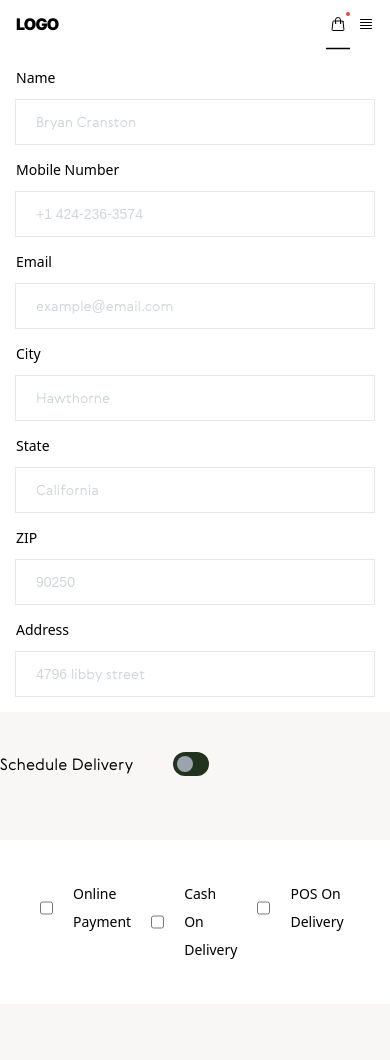
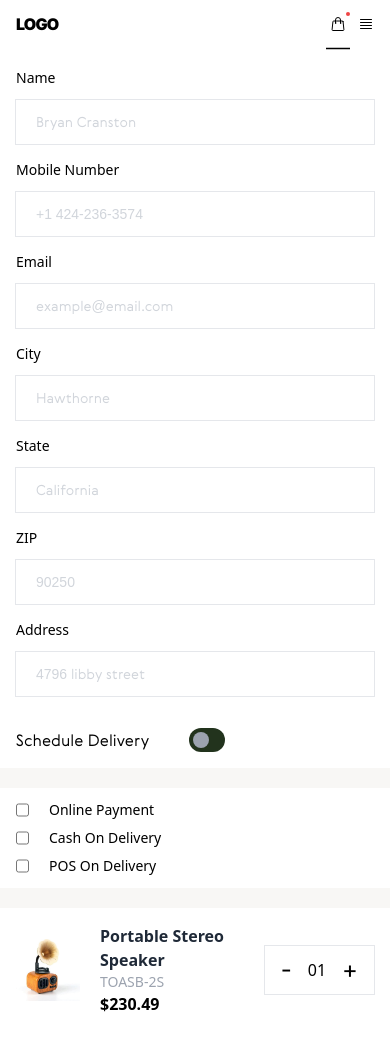
Before and after one commit to sazzadtanim/8-3-2023-ecomm-checkout, a Next.js app: page / in a window 390 px wide. Shown: the top 1060 px of the page. Built offline with nearby package versions, Linux system fonts and the light colour scheme.

Commit message:
responsive sm done

```diff
--- a/src/app/Header.tsx
+++ b/src/app/Header.tsx
@@ -25,10 +25,10 @@ function Header() {
           "
           >
             {links.map((nav, index) => (
-              <>
+              <div key={index}>
                 <Link href={nav.url}>{nav.title}</Link>
                 <div className="w-[5px] h-[5px] bg-black rounded-full last:hidden" />
-              </>
+              </div>
             ))}
           </ul>
         </nav>
--- a/src/app/page.tsx
+++ b/src/app/page.tsx
@@ -11,8 +11,8 @@ import { boxShadow } from "./offlineData";
 
 export default function Home() {
   return (
-    <main className="flex container mx-auto justify-between gap-10 mb-20 flex-col sm:flex-row">
-      <div className="flex flex-col gap-10 flex-1 ">
+    <main className="flex container mx-auto justify-between sm:gap-10 sm:mb-20 flex-col sm:flex-row">
+      <div className="flex flex-col sm:gap-10 flex-1 ">
         <DeliveryInformation />
         <ScheduleDelivery />
         <PaymentMethod />
@@ -24,9 +24,12 @@ export default function Home() {
 
 function PaymentMethod() {
   return (
-    <div className="payment_method mb-10" title="Payment Method">
+    <div className="payment_method sm:mb-10 py-5 sm:py-0" title="Payment Method">
       <Headline title="payment method" />
-      <motion.div className="form bg-white p-10 flex" whileHover={boxShadow}>
+      <motion.div
+        className="form bg-white sm:p-10 px-4 py-2 xl:flex"
+        whileHover={boxShadow}
+      >
         <Input
           label="online payment"
           type="checkbox"
--- a/src/components/OrderSummary.tsx
+++ b/src/components/OrderSummary.tsx
@@ -29,7 +29,7 @@ const productCards: ProductCardProps[] = [
 export default function OrderSummary() {
   return (
     <div
-      className="right_section max-w-2xl flex-1 grid mb-10"
+      className="right_section max-w-2xl flex-1 grid sm:mb-10"
       title="Order Summary"
     >
       <div className="absolute">
@@ -37,7 +37,7 @@ export default function OrderSummary() {
         <Headline title="order summary" />
       </div>
       <motion.div
-        className="product_summary_cart p-10 bg-white mt-12 flex flex-col justify-between"
+        className="product_summary_cart p-4 sm:p-10 bg-white sm:mt-12 flex flex-col justify-between"
         whileHover={boxShadow}
       >
         <div className="flex flex-col gap-10 mb-10">
--- a/src/components/ScheduleDelivery.tsx
+++ b/src/components/ScheduleDelivery.tsx
@@ -17,17 +17,16 @@ export default function ScheduleDelivery() {
     right: " bg-gray-100",
   };
   return (
-    // on all devices except small devices I have to show this.
+    // on all devices except small devices I have to show this.// hidden, sm:bolck
 
     <div className="schedule_delivery" title="Schedule Delivery">
       <>
-        <div className="font-gerbera capitalize mb-6 flex gap-10">
+        <div className="font-gerbera capitalize sm:mb-6 flex gap-10 bg-white sm:bg-transparent px-4 sm:px-0 py-4 sm:py-0">
           schedule delivery
           <div
             className={`bg-[#22331D] flex h-6 w-9 rounded-2xl items-center ${
               isOn ? buttonStyles["right"] : buttonStyles["left"]
             } `}
-            data-isOn={isOn}
             onClick={toggleSwitch}
           >
             <motion.div
@@ -43,7 +42,7 @@ export default function ScheduleDelivery() {
       {isOn && (
         // on small devices I have show only this.
         <motion.div
-          className="form bg-white p-10 flex flex-col gap-5 select-none"
+          className="form bg-white sm:p-10 flex flex-col gap-5 select-none p-4"
           initial={{ y: 20, opacity: 0 }}
           exit={{ y: 20, opacity: 0 }}
           animate={{ y: 0, opacity: 1 }}
```
